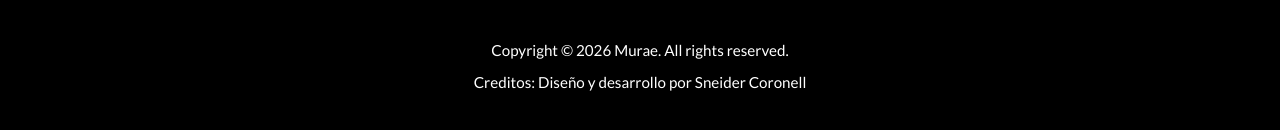
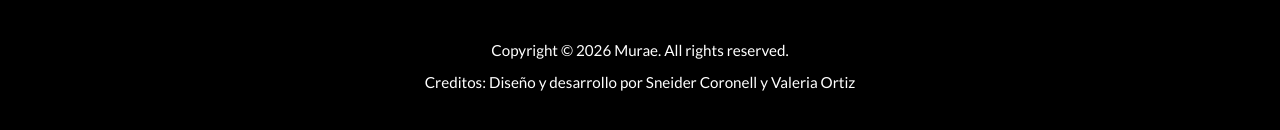
Before and after one commit to RegentBasket976/Murae-web, a website: page frontend/index.html in a window 1280 px wide. Shown: the part 6934-7064 px from the top of the page. Drawn offline with nearby package versions, Linux system fonts and the light colour scheme; a web font is replaced by a local one.

Commit message:
Pequeños detalles

```diff
--- a/frontend/index.html
+++ b/frontend/index.html
@@ -213,7 +213,7 @@
 
 <footer>
   <p>Copyright &copy; 2026 Murae. All rights reserved.</p>
-  <p>Creditos: Diseño y desarrollo por Sneider Coronell</p>
+  <p>Creditos: Diseño y desarrollo por Sneider Coronell y Valeria Ortiz</p>
 </footer>
 <dialog id="modalCarrito">
   <button type="button" class="cerrar-modal" id="cerrarModalCarrito" aria-label="Cerrar">&times;</button>
--- a/src/server.js
+++ b/src/server.js
@@ -11,7 +11,6 @@ const pedidosRoutes = require("./routes/pedidos");
 const app = express();
 const PORT = process.env.PORT || 3000;
 
-// 1. Cabeceras de seguridad (permite las fuentes de Google y tus botones)
 app.use(
   helmet({
     contentSecurityPolicy: {
@@ -27,13 +26,10 @@ app.use(
   })
 );
 
-// 2. Tamaño máximo de los datos que recibe el servidor
 app.use(express.json({ limit: "10kb" }));
 
-// 3. Tu página (la carpeta frontend)
 app.use(express.static(path.join(__dirname, "..", "frontend")));
 
-// 4. Límite de envíos: máximo 10 cada 15 minutos por persona
 const limitadorFormularios = rateLimit({
   windowMs: 15 * 60 * 1000,
   max: 10,
@@ -42,12 +38,10 @@ const limitadorFormularios = rateLimit({
   message: { mensaje: "Demasiados envíos. Inténtalo de nuevo en unos minutos." },
 });
 
-// 5. Las rutas de los formularios y pedidos, protegidas por el límite
 app.use("/api/clases", limitadorFormularios, clasesRoutes);
 app.use("/api/contacto", limitadorFormularios, contactoRoutes);
 app.use("/api/pedidos", limitadorFormularios, pedidosRoutes);
 
-// 6. Conexión a MongoDB y arranque del servidor
 mongoose
   .connect(process.env.MONGODB_URI)
   .then(() => {
```
Also changed, not shown: frontend/script.js (+6 -8 lines).
